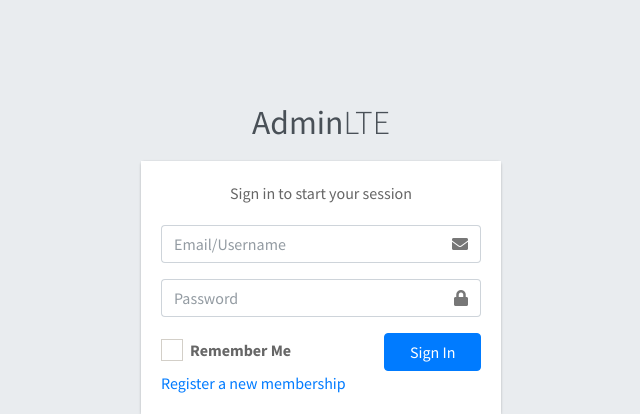
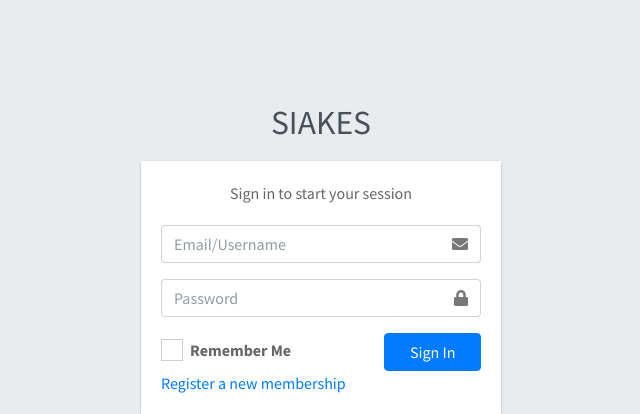
Before and after one commit to Hilman023/SIAKES, a CodeIgniter 4 app: template app/Views/auth/login.php in a window 1280 px wide. Shown: the part 144-558 px from the top of the page, without its empty margins (319-959 px from the left). Run offline with PHP 8.4 and a stand-in for CodeIgniter, Linux system fonts and the light colour scheme; the template is opened without the code that fills it, so the values that code supplies are empty; some libraries are stand-ins or nearby versions.

Commit message:
menggagti tulisan login

```diff
--- a/app/Views/auth/login.php
+++ b/app/Views/auth/login.php
@@ -5,7 +5,7 @@
 <body class="hold-transition login-page">
   <div class="login-box">
     <div class="login-logo">
-      <a href=""><b>Admin</b>LTE</a>
+      <a href=""><b>SIAKES</b></a>
     </div>
     <!-- /.login-logo -->
     <div class="card">
```
